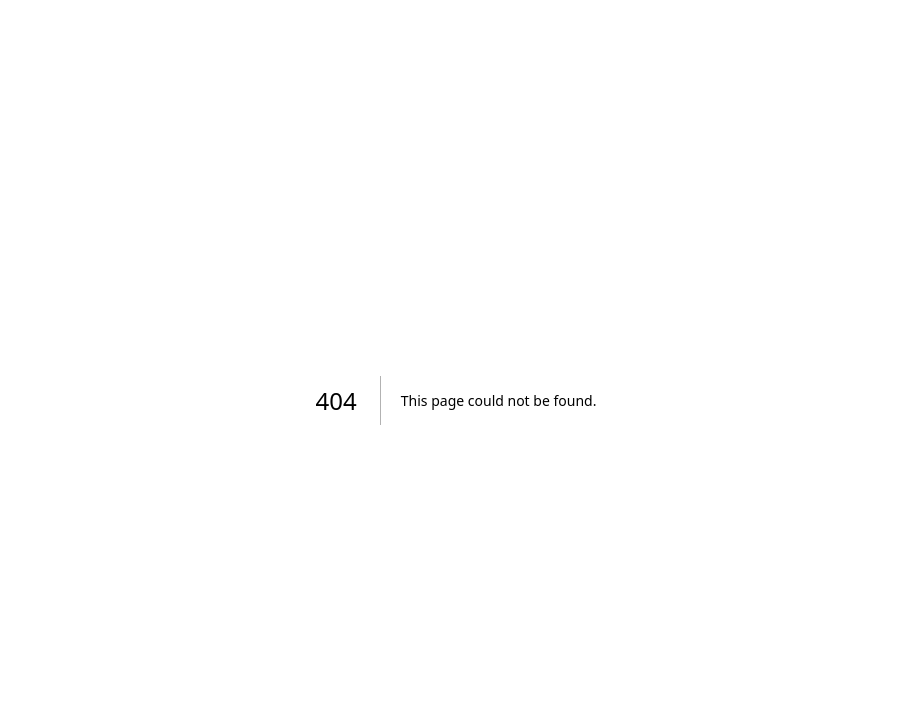
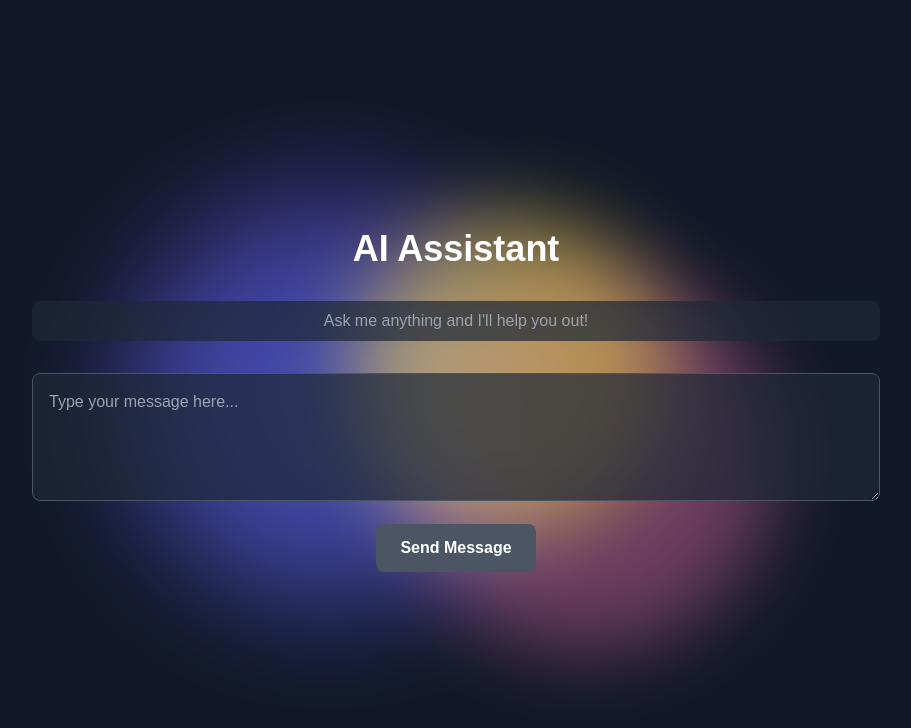
Before and after one commit to vanshm2703/SafeSpace, a Next.js app: page /voicetwo in a window 1280 px wide. Before the commit this address had no page. Shown: the top 728 px of the page, without its empty margins (184-1095 px from the left). Built offline with nearby package versions, Linux system fonts and the light colour scheme.

Commit message:
Add files via upload

```diff
--- /dev/null
+++ b/src/app/voicetwo/page.jsx
@@ -0,0 +1,106 @@
+// components/GroqChat.jsx
+'use client';
+import { useState, useRef } from 'react';
+import ContentPasteOutlinedIcon from '@mui/icons-material/ContentPasteOutlined';
+
+const GroqChat = () => {
+  const [userInput, setUserInput] = useState('');
+  const [response, setResponse] = useState('');
+  const [loading, setLoading] = useState(false);
+  const [error, setError] = useState('');
+  const chatBoxRef = useRef(null);
+
+  const handleSubmit = async (e) => {
+    e.preventDefault();
+    if (!userInput.trim()) return;
+
+    setLoading(true);
+    setError('');
+
+    try {
+      const res = await fetch('api/users/groq', {
+        method: 'POST',
+        headers: {
+          'Content-Type': 'application/json',
+        },
+        body: JSON.stringify({ userInput }),
+      });
+
+      const data = await res.json();
+
+      if (!data.success) {
+        throw new Error(data.error || 'Failed to get response');
+      }
+
+      setResponse(data.response);
+    } catch (err) {
+      setError(err.message);
+    } finally {
+      setLoading(false);
+    }
+  };
+
+  return (
+    <div className="relative bg-gray-900 min-h-screen flex items-center justify-center">
+      {/* Blurred Colored Shapes */}
+      <div className="absolute top-0 left-0 w-full h-full overflow-hidden">
+        <div className="absolute top-1/4 left-1/4 w-96 h-96 bg-purple-600 opacity-40 rounded-full filter blur-3xl"></div>
+        <div className="absolute top-1/3 right-1/4 w-96 h-96 bg-pink-400 opacity-40 rounded-full filter blur-2xl"></div>
+        <div className="absolute bottom-1/4 left-1/4 w-96 h-96 bg-blue-500 opacity-40 rounded-full filter blur-3xl"></div>
+        <div className="absolute bottom-1/3 right-1/3 w-80 h-80 bg-yellow-300 opacity-50 rounded-full filter blur-2xl"></div>
+      </div>
+
+      {/* Main Content */}
+      <div className="relative z-10 text-center text-white space-y-8 p-6 max-w-4xl w-full">
+        <h1 className="text-4xl font-bold">AI Assistant</h1>
+        <p className="text-gray-400 bg-gray-800 bg-opacity-70 px-4 py-2 rounded-lg">
+          Ask me anything and I'll help you out!
+        </p>
+
+        <form onSubmit={handleSubmit} className="space-y-4">
+          <textarea
+            value={userInput}
+            onChange={(e) => setUserInput(e.target.value)}
+            placeholder="Type your message here..."
+            className="w-full h-32 p-4 rounded-lg bg-gray-800 bg-opacity-70 backdrop-blur-md border border-gray-600 focus:outline-none focus:ring-2 focus:ring-purple-500 transition text-white"
+            style={{ backdropFilter: 'blur(10px)' }}
+          />
+          <button
+            type="submit"
+            disabled={loading || !userInput.trim()}
+            className="px-6 py-3 bg-purple-600 hover:bg-purple-700 text-white font-semibold rounded-lg disabled:bg-gray-600 disabled:cursor-not-allowed transition"
+          >
+            {loading ? 'Processing...' : 'Send Message'}
+          </button>
+        </form>
+
+        {error && (
+          <div className="bg-red-500 bg-opacity-70 text-white px-4 py-3 rounded-lg">
+            {error}
+          </div>
+        )}
+
+        {response && (
+          <div className="space-y-4">
+            <h2 className="text-2xl font-semibold">Response</h2>
+            <div className="chat-box space-y-4 bg-gray-800 bg-opacity-70 p-6 rounded-lg shadow-lg max-h-96 overflow-y-auto" ref={chatBoxRef}>
+              <p className="text-left whitespace-pre-wrap">{response}</p>
+              <div className="flex justify-between items-center">
+                <button
+                  onClick={() => navigator.clipboard.writeText(response)}
+                  className="text-gray-400 hover:text-white transition"
+                  title="Copy to clipboard"
+                >
+                  <ContentPasteOutlinedIcon />
+                </button>
+                <hr className="border-gray-700 w-full ml-4" />
+              </div>
+            </div>
+          </div>
+        )}
+      </div>
+    </div>
+  );
+};
+
+export default GroqChat;
```
Also changed, not shown: src/app/VoiceRecog/page.jsx (added, +67 -0 lines), src/app/voicetwo/LlamaChat.module.css (added, +75 -0 lines).
